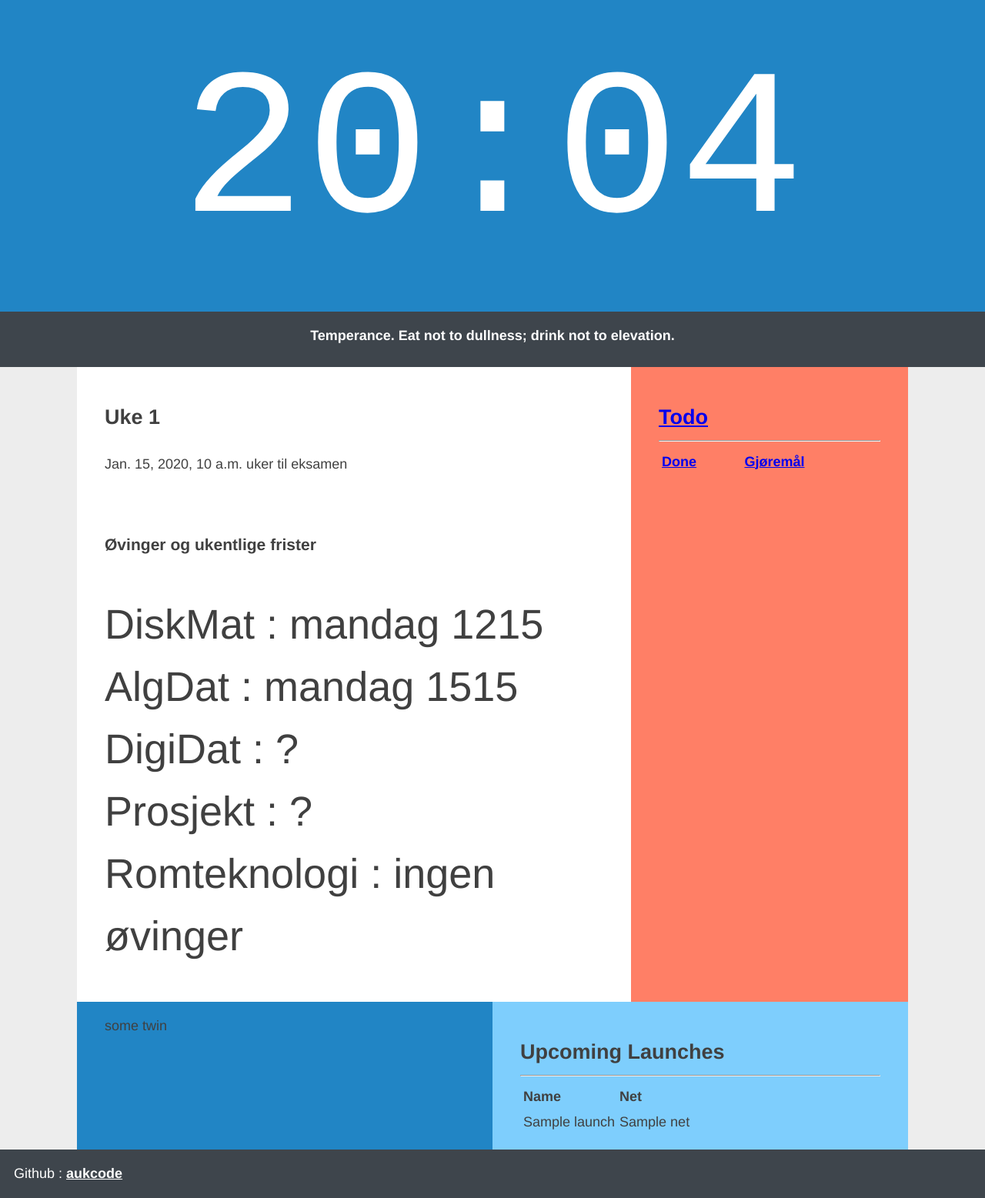
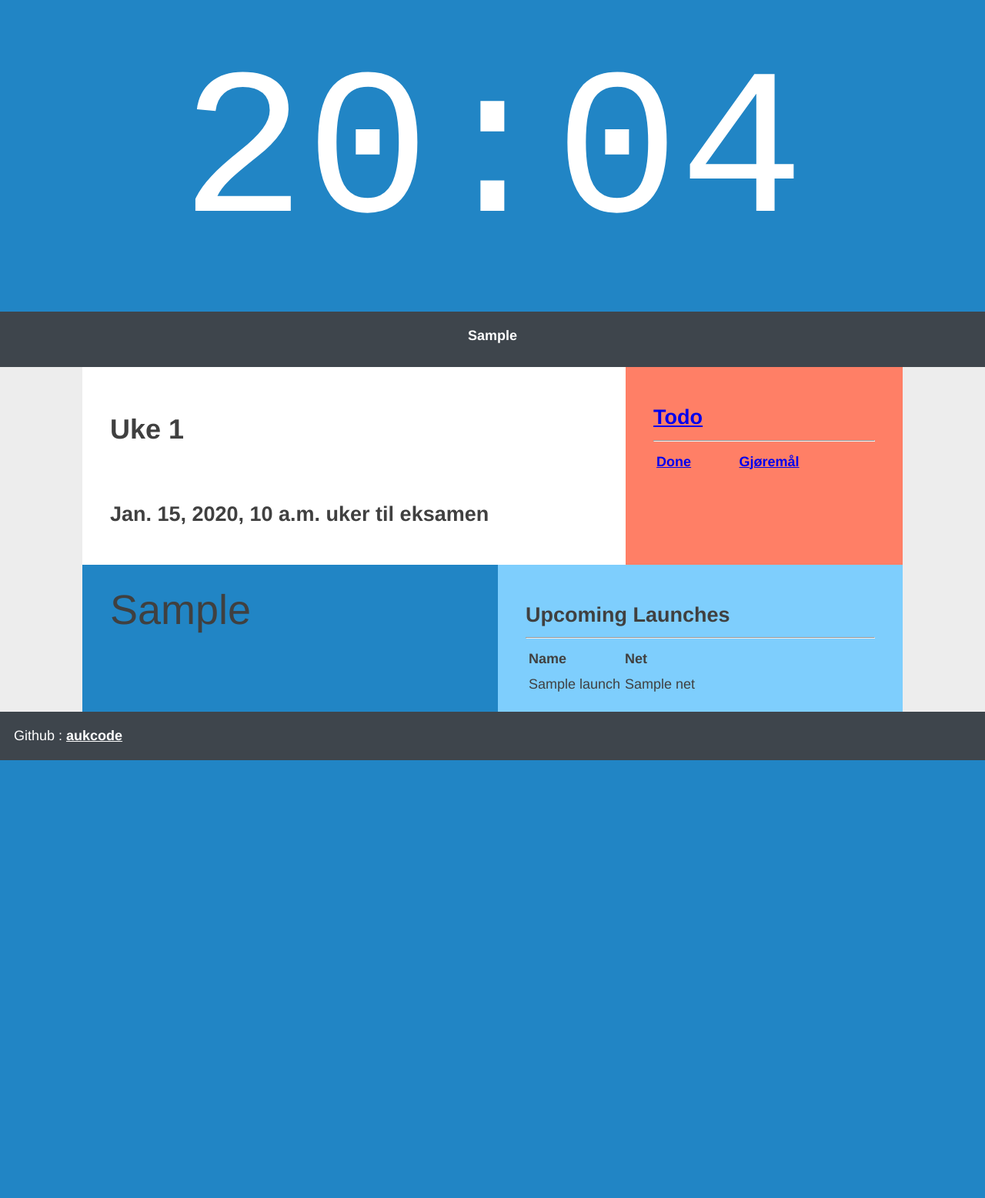
Before and after one commit to aukoyy/infoscreen, a Django app: template display/templates/display/displaypage.html in a window 1280 px wide. Shown: the whole page at 77% size. After the commit the page ends 988 px from the top, so only its background shows below. Run offline with Django 3.2, Linux system fonts and the light colour scheme; tables that the repository leaves empty hold one stand-in row (values such as "Sample post"); the template is opened without the code that fills it: values that come from a table or form of the project are taken from there, most other values are stand-ins (such as "Sample title", 1, 10 or a date in 2020); lists and menus that the app fills with data are empty.

Commit message:
added random quotes

```diff
--- a/display/templates/display/displaypage.html
+++ b/display/templates/display/displaypage.html
@@ -238,19 +238,13 @@ CSS Grid layout for wider screens, when browser supports grid:
     </header><!-- .masthead -->
 
     <aside class="quote">
-        <p style="text-align: center"><strong>Temperance. Eat not to dullness; drink not to elevation.</strong></p>
+        <p style="text-align: center"><strong>{{ ben_quote }}</strong></p>
     </aside>
 
     <main id="content" class="main-content">
-        <h2>Uke {{ weekNum }}</h2>
-        <p>{{ weeksUntilExam }} uker til eksamen</p>
-        <br><br><h3>Øvinger og ukentlige frister</h3><br>
-        <p style="font-size: 3em">
-            DiskMat : mandag 1215<br>
-            AlgDat : mandag 1515<br>
-            DigiDat : ?<br>
-            Prosjekt : ?<br>
-            Romteknologi : ingen øvinger</p><br>
+        <h1>Uke {{ weekNum }}</h1>
+        <h2>{{ weeksUntilExam }} uker til eksamen</h2>
+
     </main>
 
 
@@ -283,8 +277,7 @@ CSS Grid layout for wider screens, when browser supports grid:
 
 
     <aside class="twin">
-
-        some twin
+        <p style="font-size: 3em">{{ ben_quote }}</p>
 
     </aside>
     <aside class="twin">
```
Also changed, not shown: display/libquotes.py (added, +24 -0 lines), display/views.py (+5 -5 lines).
